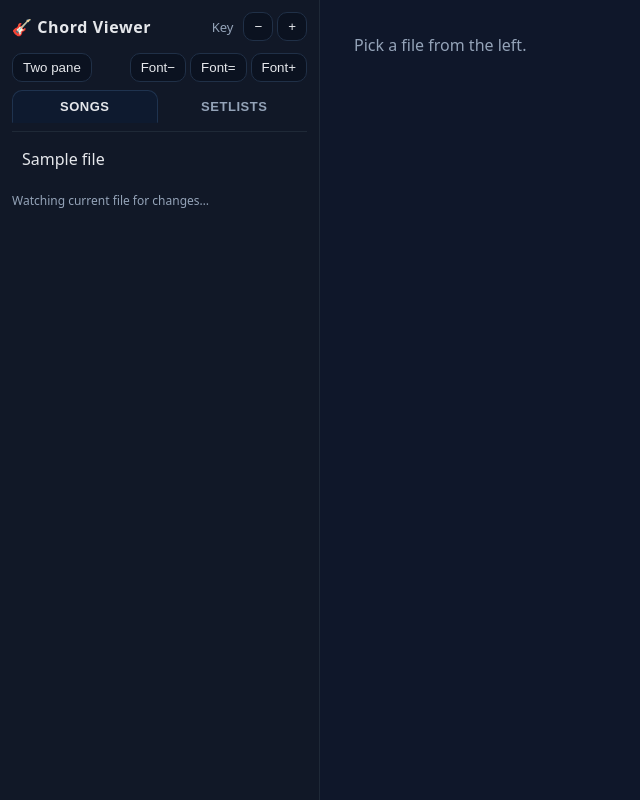
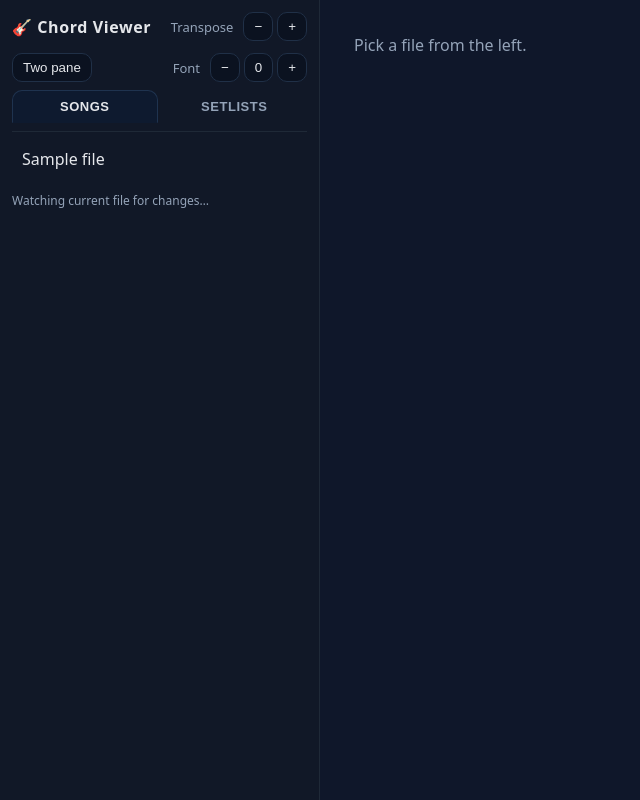
Before and after one commit to alexj136/offsong, a Flask app: template templates/index.html in a window 1280 px wide. Shown: the whole page, without its empty margins (0-640 px from the left). Run offline with Flask 3, Linux system fonts and the light colour scheme; the template is opened without the code that fills it: most values are stand-ins (such as "Sample title", 1, 10 or a date in 2020); data that the repository does not hold is empty.

Commit message:
Pin top-left settings so they don't scroll. Tidy them up a bit.

```diff
--- a/app.py
+++ b/app.py
@@ -359,18 +359,12 @@ def render_song():
         if body_tag_end != -1 and body_end != -1 and body_end > body_tag_end:
             fragment = full_html[body_tag_end + 1 : body_end]
 
-    # Prepend a metadata block showing the key, updated when transposed.
+    # Prepend a metadata block showing the key the song is currently shown in.
     if base_key:
-        base_clean = base_key.strip()
-        label = f"Key: {html.escape(base_clean)}"
+        current_key = base_key.strip()
         if transpose:
-            current_key = transpose_chord(base_clean, transpose, prefer)
-            if current_key != base_clean:
-                label = (
-                    f"Key: {html.escape(base_clean)} "
-                    f"→ {html.escape(current_key)}"
-                )
-        meta_html = f'<div class="meta">{label}</div>'
+            current_key = transpose_chord(current_key, transpose, prefer)
+        meta_html = f'<div class="meta">Key: {html.escape(current_key)}</div>'
         fragment = meta_html + fragment
 
     return fragment
--- a/static/css/app.css
+++ b/static/css/app.css
@@ -13,7 +13,9 @@ body {
   font-family: system-ui, -apple-system, Segoe UI, Roboto, Ubuntu, Cantarell, Noto Sans, Helvetica, Arial, "Apple Color Emoji", "Segoe UI Emoji";
 }
 .container { display: grid; grid-template-columns: 320px 1fr; height: 100vh; }
-aside { background: var(--panel); padding: 12px; border-right: 1px solid #1f2937; overflow: auto; display: flex; flex-direction: column; gap: 8px; }
+aside { background: var(--panel); padding: 12px; border-right: 1px solid #1f2937; overflow: hidden; display: flex; flex-direction: column; gap: 8px; }
+/* Controls and tabs stay pinned; only the active panel below them scrolls. */
+aside > :not(.panel) { flex-shrink: 0; }
 main { height: 100vh; overflow: auto; padding: 24px; display: flex; flex-direction: column; position: relative; }
 h1.title { margin: 0 0 6px 0; font-size: 28px; letter-spacing: .5px; }
 .subtitle { color: var(--muted); margin-bottom: 8px; }
@@ -39,11 +41,10 @@ h1.title { margin: 0 0 6px 0; font-size: 28px; letter-spacing: .5px; }
 .header { display: flex; align-items: center; justify-content: space-between; gap: 8px; margin-bottom: 4px; }
 .brand { font-weight: 800; letter-spacing: .6px; }
 .controls { display: flex; gap: 10px; align-items: center; }
-.key-display { display: flex; flex-direction: column; font-size: 13px; color: var(--muted); }
-.key-main { font-size: 15px; color: var(--fg); font-weight: 600; }
+.transpose-label { font-size: 13px; color: var(--muted); }
 .transpose-buttons { display: flex; gap: 4px; }
 .view-controls { display: flex; align-items: center; gap: 8px; }
-.view-controls .transpose-buttons { margin-left: auto; }
+.view-controls .controls { margin-left: auto; }
 button[aria-pressed="true"] { background: #0e1a2f; border-color: var(--accent); color: var(--accent); }
 #song { font-size: calc(12pt + var(--font-offset, 0) * 1pt); }
 
@@ -77,7 +78,7 @@ button.small { padding: 3px 7px; font-size: 12px; border-radius: 8px; }
 }
 .tab:hover { color: var(--fg); background: #0b1220; }
 .tab.active { color: var(--fg); background: #0e1a2f; border-color: #1f334f; border-bottom-color: transparent; }
-.panel { display: none; flex-direction: column; gap: 8px; flex: 1; min-height: 0; }
+.panel { display: none; flex-direction: column; gap: 8px; flex: 1; min-height: 0; overflow-y: auto; }
 .panel.active { display: flex; }
 
 .create-row { display: flex; gap: 6px; }
--- a/static/js/app.js
+++ b/static/js/app.js
@@ -26,7 +26,6 @@
   const songEl = document.getElementById("song");
   const mainEl = songEl.closest("main");
   const twoPaneBtn = document.getElementById("two-pane-toggle");
-  const keyMain = document.getElementById("key-main");
   const fileLinks = document.querySelectorAll("#panel-songs .file");
   let es = null;
 
@@ -286,18 +285,6 @@
     return NOTE_SHARP[((a + semitones) % 12 + 12) % 12];
   }
 
-  function updateKeyDisplay() {
-    if (!keyMain) return;
-    if (currentBaseKey) {
-      const cur = applyTransposeToKey(currentBaseKey, transpose) || currentBaseKey;
-      keyMain.textContent = (transpose && cur !== currentBaseKey)
-        ? `${currentBaseKey} → ${cur}`
-        : currentBaseKey;
-    } else {
-      keyMain.textContent = transpose ? `Transpose ${transpose > 0 ? "+" : ""}${transpose}` : "Transpose";
-    }
-  }
-
   function fetchMeta(path) {
     return fetch(`/meta?path=${encodeURIComponent(path)}`)
       .then(r => { if (!r.ok) throw new Error("meta " + r.status); return r.json(); });
@@ -315,7 +302,6 @@
       .then(html => {
         if (id !== renderId) return;
         songEl.innerHTML = html;
-        updateKeyDisplay();
       })
       .catch(err => {
         if (id !== renderId) return;
@@ -369,7 +355,6 @@
       currentBaseKey = meta.base_key || null;
       // If the user already transposed (or opened another song), keep their transpose
       if (loadId !== songLoadId) {
-        updateKeyDisplay();
         syncNotesPane();
         return;
       }
@@ -380,7 +365,6 @@
         transpose = 0;
       }
       updateLocation();
-      updateKeyDisplay();
       render();
       renderSetlistDetail();
       syncNotesPane();
@@ -389,7 +373,6 @@
       currentBaseKey = null;
       transpose = 0;
       updateLocation();
-      updateKeyDisplay();
       render();
       syncNotesPane();
     });
@@ -428,7 +411,6 @@
     fetchMeta(sel).then(meta => {
       currentBaseKey = meta.base_key || null;
       apply(currentBaseKey);
-      updateKeyDisplay();
     }).catch(() => {});
   }
 
@@ -437,7 +419,6 @@
     songLoadId++;
     transpose = (Number(transpose) || 0) + delta;
     updateLocation();
-    updateKeyDisplay();
     render();
     persistActiveSetlistKeyFromTranspose();
   }
@@ -984,11 +965,9 @@
 
   migrateLegacyNameKeyedSetlists();
   renderSetlistIndex();
-  updateKeyDisplay();
   if (sel) {
     fetchMeta(sel).then(meta => {
       currentBaseKey = meta.base_key || currentBaseKey;
-      updateKeyDisplay();
     }).catch(() => {});
   }
   render();
--- a/templates/index.html
+++ b/templates/index.html
@@ -12,20 +12,7 @@
     <div class="header">
       <div class="brand">🎸 Chord Viewer</div>
       <div class="controls">
-        <div class="key-display" id="key-display">
-          {% if base_key %}
-            <span>Key</span>
-            <span class="key-main" id="key-main">
-              {% if transpose and current_key and current_key != base_key %}
-                {{ base_key }} → {{ current_key or base_key }}
-              {% else %}
-                {{ base_key }}
-              {% endif %}
-            </span>
-          {% else %}
-            <span class="key-main" id="key-main">Transpose</span>
-          {% endif %}
-        </div>
+        <span class="transpose-label">Transpose</span>
         <div class="transpose-buttons">
           <button id="down" title="Transpose down -1">&#8722;</button>
           <button id="up" title="Transpose up +1">+</button>
@@ -34,10 +21,13 @@
     </div>
     <div class="view-controls">
       <button type="button" id="two-pane-toggle" aria-pressed="false" title="Split the song into two columns">Two pane</button>
-      <div class="transpose-buttons">
-        <button id="font-down" title="Smaller text (-1pt)">Font&#8722;</button>
-        <button id="font-reset" title="Reset text to default size">Font=</button>
-        <button id="font-up" title="Larger text (+1pt)">Font+</button>
+      <div class="controls">
+        <span class="transpose-label">Font</span>
+        <div class="transpose-buttons">
+          <button id="font-down" title="Smaller text (-1pt)">&#8722;</button>
+          <button id="font-reset" title="Reset text to default size">0</button>
+          <button id="font-up" title="Larger text (+1pt)">+</button>
+        </div>
       </div>
     </div>
 
```
